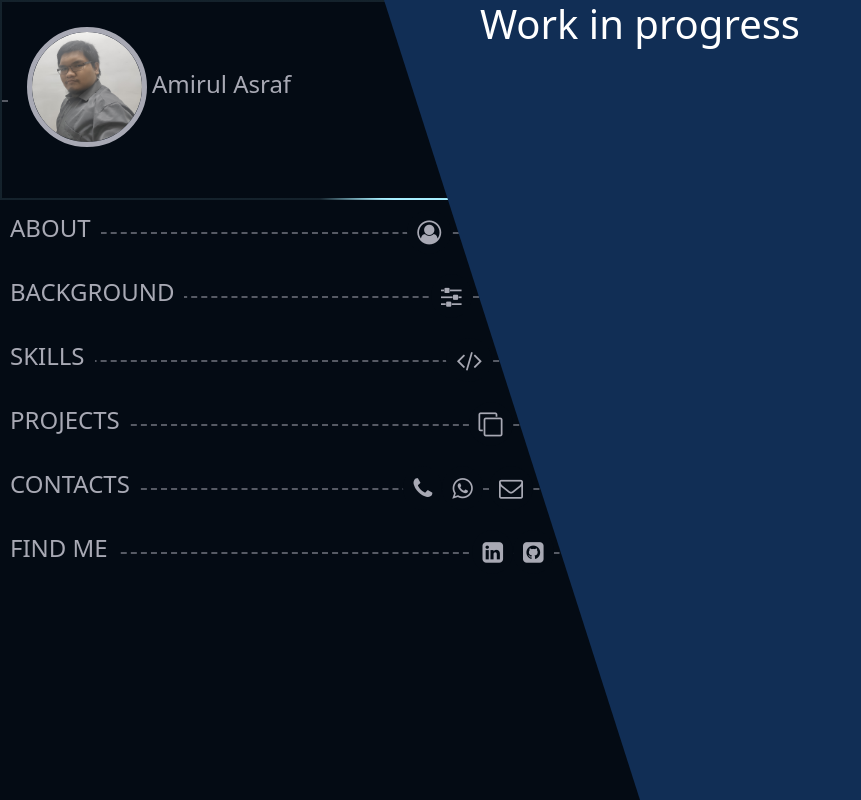
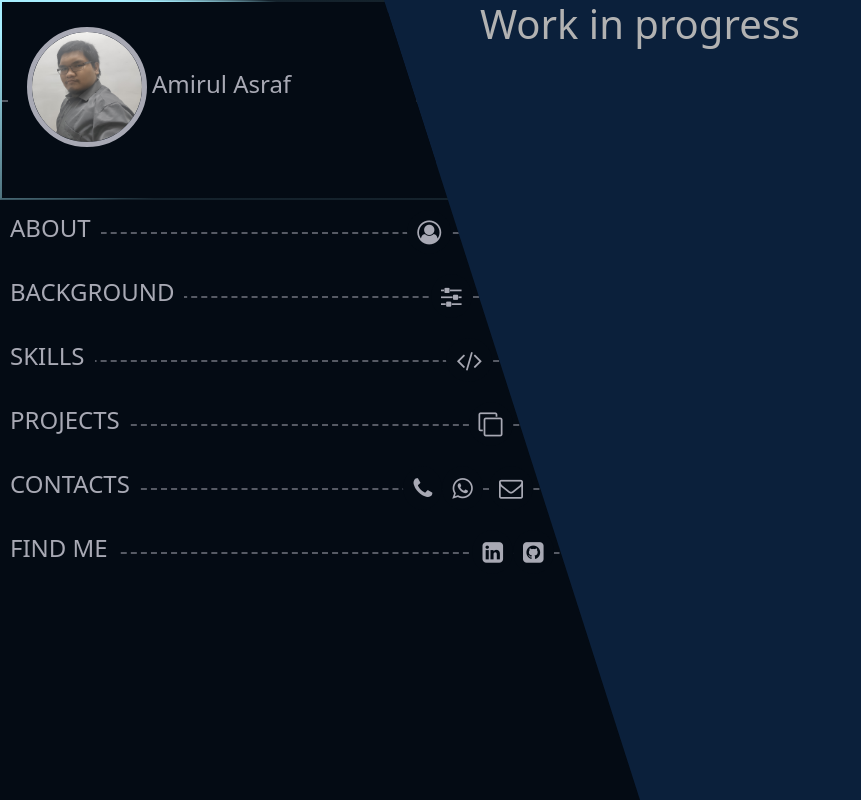
Before and after one commit to Amirul9135/e-portfolio, a React (Create React App) app in the folder client/: page / in a window 1280 px wide. Shown: the whole page, without its empty margins (0-861 px from the left). Built offline with nearby package versions, Linux system fonts and the light colour scheme.

Commit message:
menu animation

```diff
--- a/client/src/components/NavMenu.scss
+++ b/client/src/components/NavMenu.scss
@@ -1,6 +1,6 @@
 
 :root {
-	--d: 2500ms;
+	--d: 1000ms;
 	--angle: 90deg;
 	--gradX: 100%;
 	--gradY: 50%;
@@ -19,7 +19,6 @@ $menuFC:rgba($color: #149ddd, $alpha: 1);
     top: 0;
     left: 0;
     box-sizing: border-box;
-    overflow: hidden;
     clear: both;
     z-index: 10;
     a{
@@ -30,33 +29,28 @@ $menuFC:rgba($color: #149ddd, $alpha: 1);
 
  .menu {
     position: relative;
-    width: min(20vh, 20vw, 150px);
-    height: min(20vh, 20vw, 150px);
     z-index: 10;
-    overflow: hidden;
  }
 
  .menu-icon {
-    position: absolute;
-    left: 10%;
-    top: 10%;
+    position: relative;
     text-align: center;
     vertical-align: middle;
     animation: colorRotate 8s linear infinite;
     color: yellow;
-
-    div {
-       position: relative;
-    }
+    width: calc($icosize * 1.5);
+    height: calc($icosize * 1.5);
 
     .main-icon {
-       position: relative;
+       position: absolute;
        border-radius: 50%;
        border: 2px solid;
        width: $icosize;
        height: $icosize;
        line-height: calc($icosize - 5px);
        font-size: calc($icosize / 2);
+       left: 10px;
+       top: 10px;
 
        span {
           top: 0;
@@ -76,8 +70,11 @@ $menuFC:rgba($color: #149ddd, $alpha: 1);
 
  .menu-content {
     position: relative;
-    display: none;
     z-index: 10;
+    width: 0px;
+    transition: all .5s;
+    -webkit-clip-path: polygon(0% 0%, 60% 0%, 100% 100%, 0% 100%,0% 0%);
+    clip-path: polygon(0% 0%, 60% 0%, 100% 100%, 0% 100%,0% 0%);
  }
 
  .menu-border {
@@ -88,6 +85,7 @@ $menuFC:rgba($color: #149ddd, $alpha: 1);
     clip-path:  polygon(60% 0%, 100% 100%, 100% 0%);
     -webkit-shape-outside: polygon(60% 0%, 100% 100%, 100% 0%);
     shape-outside:  polygon(60% 0%, 100% 100%, 100% 0%);
+    transition: all .5s;
  }
 .menu-item{
    transform-origin: left;
@@ -96,23 +94,45 @@ $menuFC:rgba($color: #149ddd, $alpha: 1);
    color: $menuFG;
    text-align: right;
    background-color: $menuBG;
+   transition: transform .2s;
+   transition-delay: calc(.1s * var(--i));
 }
 .menu-bottom{
    height: 100vh;
    text-align: left;
 }
- .menu:hover {
-    width: $menuWidht;
-    height: 100vh;
-    -webkit-clip-path: polygon(0% 0%, 60% 0%, 100% 100%, 0% 100%,0% 0%);
-    clip-path: polygon(0% 0%, 60% 0%, 100% 100%, 0% 100%,0% 0%);
+.mini-profle{
+   img{
+      margin: 10px;
+      left: 0;
+      width: 110px;
+      height: 110px;
+      object-fit: cover;
+      outline: 5px solid $menuFG;
+      border-radius: 50%;
+      opacity: 0;
+      transition: all 1s;
+      transform-origin: left;
+   }
+}
+.menu-overlay{
+   transition: all .5s;
+   background-color: black;
+   opacity: 0;
+}
+.menu-show {
     z-index: 1;
-
+      .menu-overlay{
+         height: 100vh;
+         width: 100vw;
+         display: block;
+         position: absolute;
+         opacity: .3;
+      }
     .menu-border {
        float: right;
        height: 100vh;
        width: $menuWidht;
-       opacity: 0;
     }
 
     .menu-item::before {
@@ -127,11 +147,9 @@ $menuFC:rgba($color: #149ddd, $alpha: 1);
     }
     .menu-item {
       padding-right: 10px;
-       width: 100%;
        font-size: x-large;
        padding: 10px;
-       animation: scaleXExpand .3s ease-in-out forwards;
-       animation-delay: calc(.1s * var(--i));
+       transform: scaleX(1);
        i {
           position: relative;
           padding: 10px;
@@ -158,9 +176,10 @@ $menuFC:rgba($color: #149ddd, $alpha: 1);
     }
 
     .menu-item:hover {
+      transition-delay: 0;
       border: 2px solid;
       border-image: conic-gradient(from var(--angle), var(--c2), var(--c1) 0.1turn, var(--c1) 0.15turn, var(--c2) 0.25turn) 30;
-      animation: scaleXExpand .3s ease-in-out forwards,borderRotate var(--d) linear infinite forwards;
+      animation: borderRotate var(--d) linear infinite forwards;
        i {
           i {
              opacity: 1;
@@ -182,13 +201,7 @@ $menuFC:rgba($color: #149ddd, $alpha: 1);
       background-color: $menuBG;
       transition: all .3s;
       img{
-         margin: 10px;
-         left: 0;
-         width: 110px;
-         height: 110px;
-         object-fit: cover;
-         outline: 5px solid $menuFG;
-         border-radius: 50%;
+         opacity: 1;
       }
 
     }
@@ -198,7 +211,8 @@ $menuFC:rgba($color: #149ddd, $alpha: 1);
       bottom: 0;
     }
     .menu-content {
-       display: block;
+      width: $menuWidht;
+      height: 100vh;
     }
 
     .menu-icon {
@@ -279,5 +293,5 @@ $menuFC:rgba($color: #149ddd, $alpha: 1);
 .conic-anim-border{
    border: 2px solid;
    border-image: conic-gradient(from var(--angle), var(--c2), var(--c1) 0.1turn, var(--c1) 0.15turn, var(--c2) 0.25turn) 30;
-   animation: borderRotate 1s linear infinite forwards;
+
 }
--- a/client/src/components/NavMenu.tsx
+++ b/client/src/components/NavMenu.tsx
@@ -4,10 +4,39 @@ import './NavMenu.scss'
 import profileSM from '../images/profile-img.png'
 
 const NavMenu: React.FC = () => {
+
+  const [visible, setVisible] = useState<boolean>(true);
+  const toggleMenu = (val:boolean)=>{
+    setVisible(val)
+  }
+  var start = {x:0, y:0};
+  function touchStart(event:TouchEvent) {
+    start.x = event.changedTouches[0].pageX;
+    start.y = event.changedTouches[0].pageY;
+  }
+
+  function touchEnd(event:TouchEvent) {
+    let offset = {x:0, y:0};
+
+    offset.x = start.x - event.changedTouches[0].pageX;
+    offset.y = start.y - event.changedTouches[0].pageY;
+    console.log(offset.x)
+    if(offset.x < 10){
+        document.getElementById('menu')?.classList.add('menu-show');
+    }
+    if(offset.x > 10){
+        document.getElementById('menu')?.classList.remove('menu-show');
+    }
+  }
+  document.addEventListener('touchstart',touchStart);
+  document.addEventListener('touchend',touchEnd)
     return (
         <div className='menu-base'>
-            <div className='menu'>
-                <div className='menu-icon'>
+            <div id='menu' className={`menu ${visible? 'menu-show':''} `}>
+                <div className='menu-overlay'>
+
+                </div>
+                <div className='menu-icon'  onMouseEnter={()=>toggleMenu(true)} onClick={()=>toggleMenu(true)}>
                     <div className="main-icon fa fa-bars">
                         <span style={{ '--i': 0 } as React.CSSProperties}></span>
                         <span style={{ '--i': 1 } as React.CSSProperties}></span>
@@ -18,10 +47,10 @@ const NavMenu: React.FC = () => {
                         <span style={{ '--i': 6 } as React.CSSProperties}></span>
                     </div>
                 </div>
-                <div className='menu-border'>
+                <div className='menu-border' onMouseEnter={()=>toggleMenu(false)} onClick={()=>toggleMenu(false)}>
                 </div>
                 <div className='menu-content'>
-                    <div className='menu-item conic-anim-border' style={{ '--i': 0,height:200 } as React.CSSProperties}>
+                    <div className='menu-item' style={{ '--i': 0,height:200 } as React.CSSProperties}>
                         <div className='mini-profle'>
                             <img src={profileSM} alt="" />
                             Amirul&nbsp;Asraf
```
